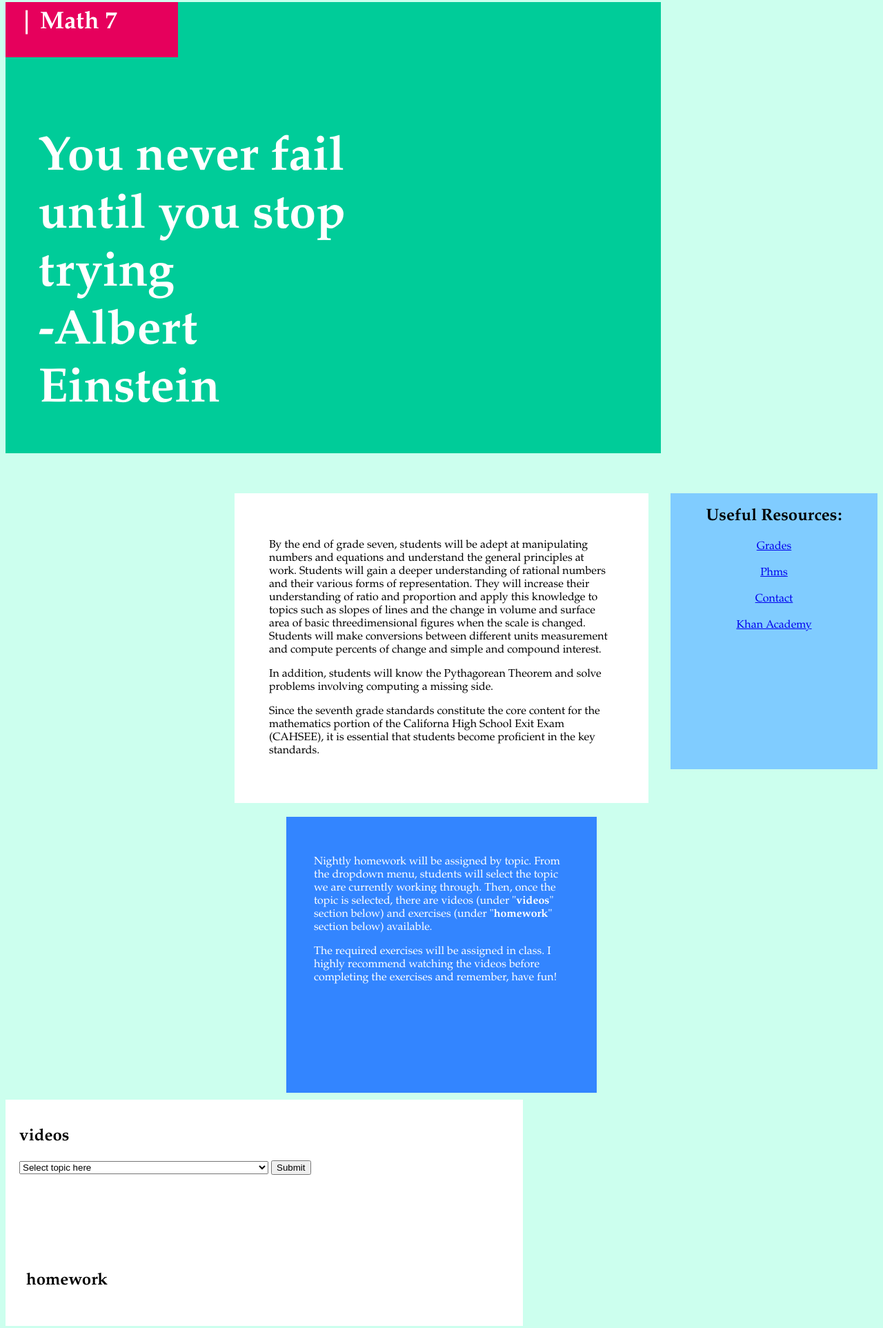
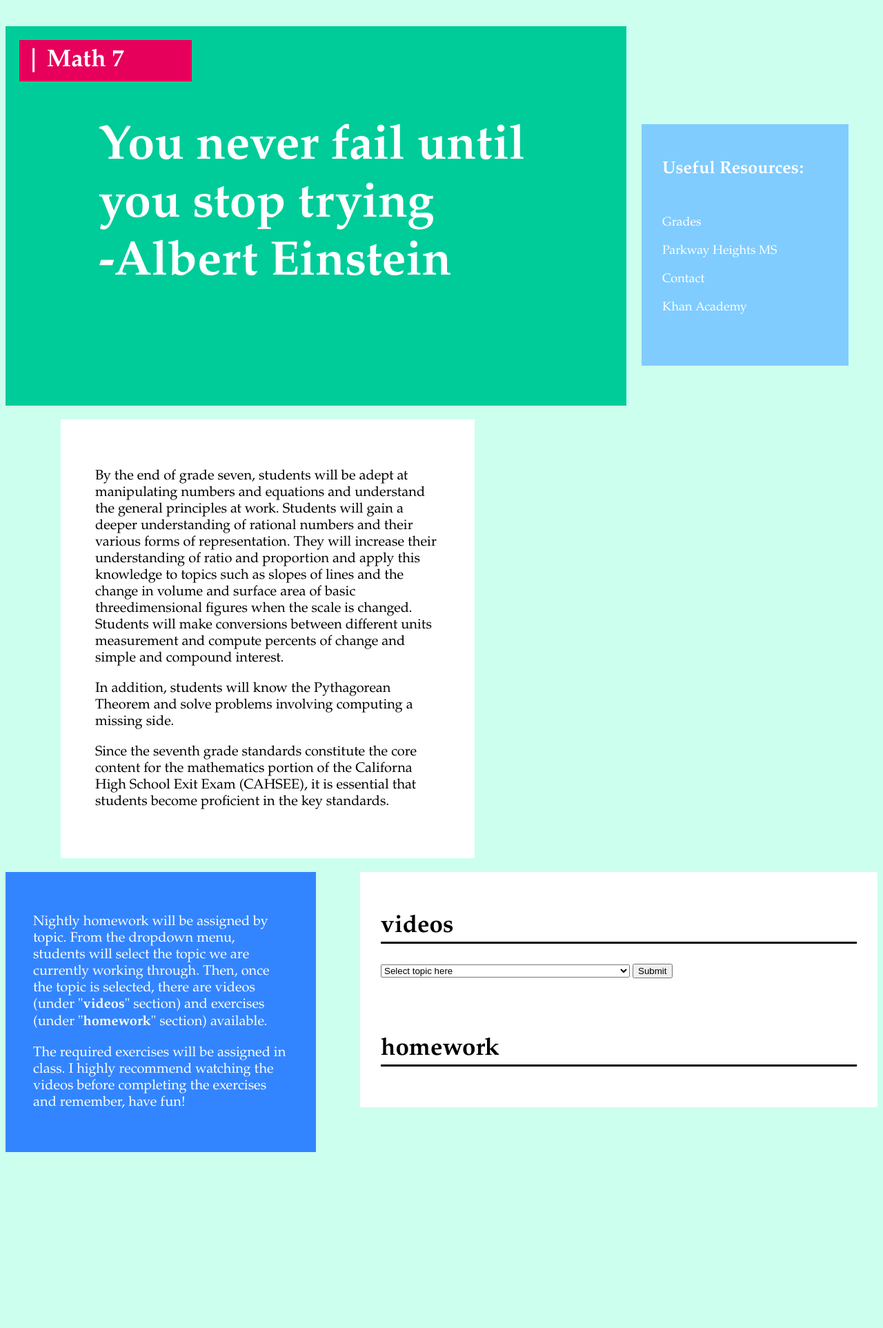
Before and after one commit to nikkicoll/math-homework-helper, a plain HTML site: page index.html in a window 1280 px wide. Shown: the part 20-1945 px from the top of the page at 69% size. After the commit the page ends 1698 px from the top, so only its background shows below. Drawn offline with Linux system fonts and the light colour scheme.

Commit message:
Changed CSS elements and added JS to keep side bar in place

```diff
--- a/index.html
+++ b/index.html
@@ -21,7 +21,7 @@
 	  		<a target="_blank" class="active" href="https://phms.schoolloop.com/portal/login?d=x&return_url=1461444854042"><span>Grades</span></a><br>
 	  		<br>
 	  		<!--Link to school website-->
-	  		<a target="_blank" href="https://phms.schoolloop.com/"><span>Phms</span></a><br>
+	  		<a target="_blank" href="https://phms.schoolloop.com/"><span>Parkway Heights MS</span></a><br>
 	  		<br>
 	  		<!--Link to contact info-->
 	  		<a target="_blank" href="contact-me.html"><span>Contact</span></a><br>
@@ -30,7 +30,7 @@
 	  		<a target="_blank" href="https://khanacademy.org"><span>Khan Academy</span></a>
 		</div>
 
-	    <div class="math-info">
+	    <div class="curric-info">
 		    <p>By the end of grade seven, students will be adept at manipulating numbers and equations and understand
 			the general principles at work. Students will gain a deeper understanding of rational numbers and their
 			various forms of representation. They will increase their understanding of ratio and proportion and apply
@@ -42,15 +42,11 @@
 			<p>Since the seventh grade standards constitute the core content for the mathematics portion of the Californa High School Exit Exam (CAHSEE), it is essential that students become proficient in the key standards. </p>
 	    </div>
 
-	    <div class="how-to-info">
-			<p>Nightly homework will be assigned by topic. From the dropdown menu, students will select the topic we are currently working through. Then, once the topic is selected, there are videos (under "<strong>videos</strong>" section below) and exercises (under "<strong>homework</strong>" section below) available.</p>
-			<p> The required exercises will be assigned in class. I highly recommend watching the videos before completing the exercises and remember, have fun!</p>
-		</div>
+	    <div class="math-info">
 
+	    	<div class="math-content">
 				<div class="math-videos">
-
 				    <h2>videos</h2>
-
 				    <select id="topic-selection" class="btn btn-default dropdown-toggle" type="button" data-toggle="dropdown" aria-haspopup="true" aria-expanded="true">
 				    	<option>Select topic here</option>
 				    	<option value="cc-7th-add-negatives">Adding negative numbers</option>
@@ -67,7 +63,6 @@
 				    	<option value="cc-7th-write-and-solve-proportions">Writing and solving proportions</option>
 				    	<option value="cc-7th-unknown-angle-algebra">Unknown angle algebra problems</option>
 				    </select>
-
 				    <button class="btn btn-default btn-sm" onclick="request()">Submit</button>
 				    <br>
 				    <br>
@@ -77,14 +72,18 @@
 				    	</ul>
 					</div>
 				</div>
-
 				<div class="math-exercises">
-
 			    	<h2>homework</h2>
-
 			    	 <div>
 				    	<ul id="exercises-list" style="list-style-type:none">
 				    	</ul>
+				     </div>
+		    	</div>
+	    	</div>
+
+		    <div class="how-to-info">
+				<p>Nightly homework will be assigned by topic. From the dropdown menu, students will select the topic we are currently working through. Then, once the topic is selected, there are videos (under "<strong>videos</strong>" section) and exercises (under "<strong>homework</strong>" section) available.</p>
+				<p> The required exercises will be assigned in class. I highly recommend watching the videos before completing the exercises and remember, have fun!</p>
 			</div>
 
 	    </div>
--- a/script.js
+++ b/script.js
@@ -1,3 +1,19 @@
+//Keeps resources side bar in place while scrolling
+function window_onload() {
+  window.addEventListener("scroll", sidebar_reset_top,false);
+}
+
+var sidebar_top = 100;
+
+function sidebar_reset_top() {
+  var scrollTop=document.documentElement.scrollTop||document.body.scrollTop;
+  if(scrollTop > sidebar_top && sidebar.className === "sidebar_absolute") {
+    document.getElementById("sidebar").className="sidebar_fixed";
+  } else if(scrollTop < sidebar_top && sidebar.className === "sidebar_fixed") {
+    document.getElementById("sidebar").className="sidebar_absolute";
+  }
+
+}
 
 function createPlaylist(response) {
     // Converts string response into object
@@ -19,7 +35,7 @@ function createExerciseList(response) {
     // Loops through every exercise returned by Khan Academy API and creates list item
     for (var i = 0; i < exercises.length; i++) {
 
-        exercisesList += '<li><a target="_blank" href="'+exercises[i].ka_url+'"><u>Exercises</u>: ' + exercises[i].title +'</a><p><u>Description</u>: ' + exercises[i].translated_description+ '</p></li>'
+        exercisesList += '<li><a target="_blank" href="'+exercises[i].ka_url+'">Exercises: ' + exercises[i].title +'</a></li><br><li>' + exercises[i].translated_description+ '</li><br>'
     }
     // Appends exercise list to the page
     document.getElementById("exercises-list").innerHTML = exercisesList;
--- a/style.css
+++ b/style.css
@@ -14,75 +14,102 @@ body {
 
 .header {
   background-color: #00cc99;
-  width: 950px;
+  width: 900px;
+  height: 550px;
 }
 
 .header h1 {
+  margin: 20px 20px;
+  left: 10;
   color: #ffffff;
-  padding: 10px 70px 70px 20px;
+  padding: 10px 15px 10px 10px;
   font-size: 35px;
   background-color: #e6005c;
   background-position: center;
   width: 250px;
   height: 60px;
-  position: relative;
-
-
+  position: absolute;
 }
 
 .header h2 {
   color: #ffffff;
-  padding: 5%;
+  padding: 15%;
   font-size: 70px;
-  width: 600px;
-
+  width: 900px;
 }
 
-.header h2 #author {
-  color: #ffffff;
-  font-size: 50px;
+.side-bar h2 {
+    padding: 10%;
+    font-size: 25px;
 }
 
 .side-bar {
-  float: right;
+  top: 200px;
+  bottom: 700px;
+  position: fixed;
+  right: 50px;
+  color: #ffffff;
   background-color: #80ccff;
   width: 300px;
-  height: 400px;
-  text-align: center;
+  height: 350px;
+  text-align: left;
+}
+
+a:link {
+  text-decoration: none;
+  color: #ffffff;
+  padding: 10%;
+  font-size: 18px;
+}
+
+a:hover {
+  text-decoration: underline;
+}
+
+a:visited {
+  text-decoration: none;
+  color: #ffffff;
+}
+
+.curric-info {
+  width: 600px;
+  margin: 20px auto 20px 80px;
+  padding: 50px;
+  border-width: 10px;
+  background-color: #ffffff;
+  font-size: 20px;
 }
 
 .math-info {
-  width: 600px;
-  margin: 20px auto;
-  padding: 50px;
-  border-width: 10px;
-  background-color: #ffffff;
+  overflow: auto;
 }
 
 .how-to-info {
   color: #ffffff;
   background-color: #3385ff;
-  margin: 10px auto;
   padding: 40px;
   width: 450px;
-  height: 400px;
-
-
+  font-size: 20px;
+  float: left;
 }
 
-.math-videos {
-  background-color: #ffffff;
-  width: 750px;
-  padding: 20px;
-
-}
-
-.math-exercises {
+.math-content {
   background-color: #ffffff;
   width: 750px;
   padding: 30px;
+  float: right;
 }
 
-h2 {
+.math-content h2 {
+  font-size: 35px;
+  border-bottom-color: #000000;
+  border-bottom-style: solid;
+  border-bottom-width: 3px;
+}
 
+.math-exercises a {
+  color: #000000;
+  text-align: left;
 }
+
+/*Contact me page styling*/
```
Also changed, not shown: contact-me.html (+2 -4 lines). Lines whose indentation alone changed are shown as unchanged.
